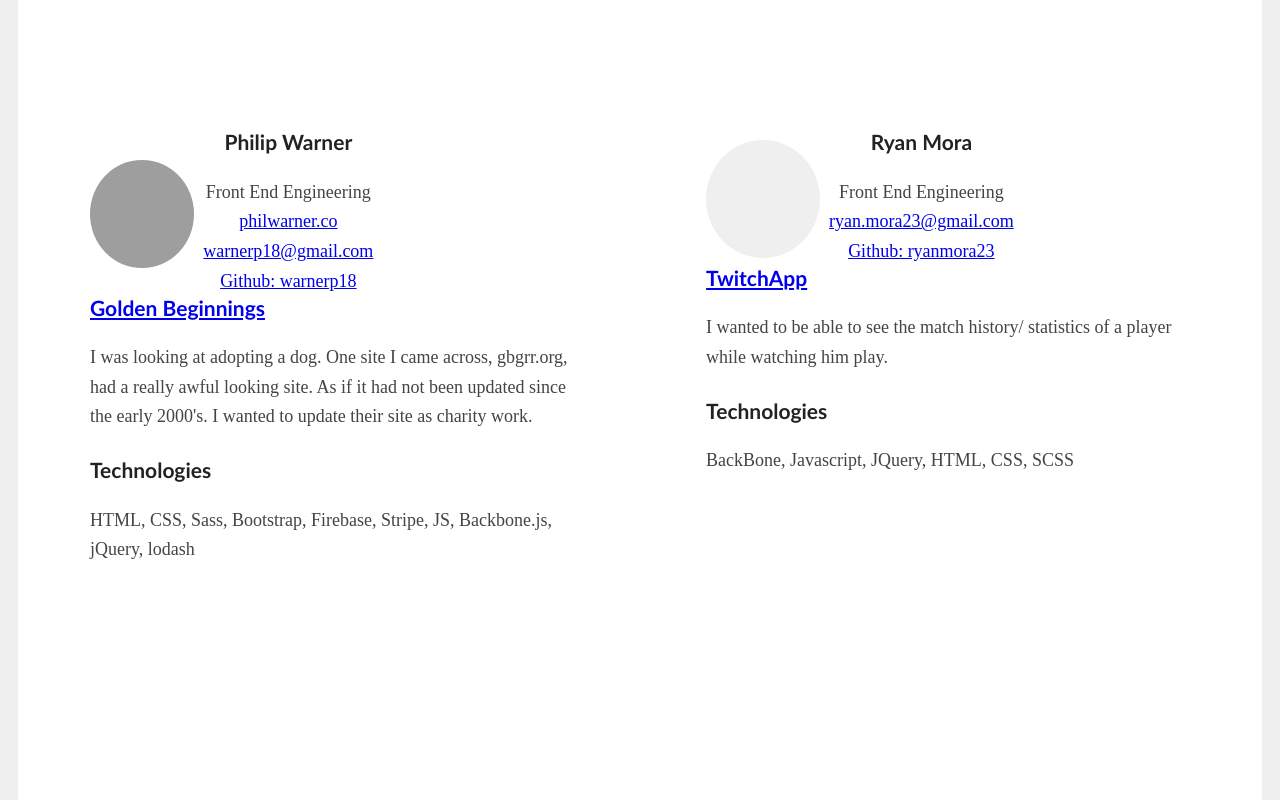
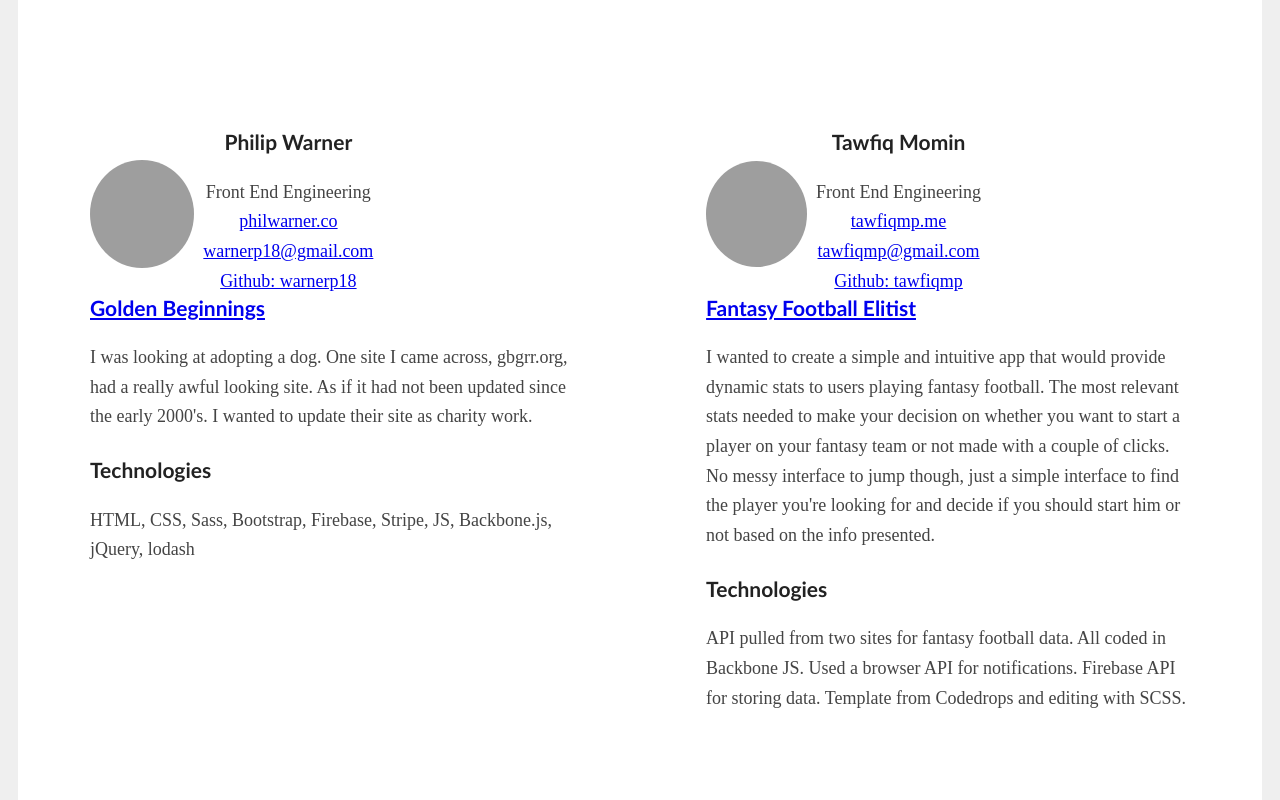
Before and after one commit to dorton/DemoDayDec2014, a website: page index.html in a window 1280 px wide. Shown: the part 7700-8500 px from the top of the page. Drawn offline with Linux system fonts and the light colour scheme; grey boxes are pictures that could not be loaded.

```diff
--- a/index.html
+++ b/index.html
@@ -486,7 +486,7 @@
 
         </div>
 
-        <div class="project vslide">
+       <!--  <div class="project vslide">
         <div class="table">
                 <div>
                     <span style="background-image: url(./images/student_photos/ryan.jpg)">
@@ -505,7 +505,7 @@
             <h5>Technologies</h5>
             <p>BackBone, Javascript, JQuery, HTML, CSS, SCSS</p>
 
-        </div>
+        </div> -->
 
         <div class="project vslide">
         <div class="table">
```
